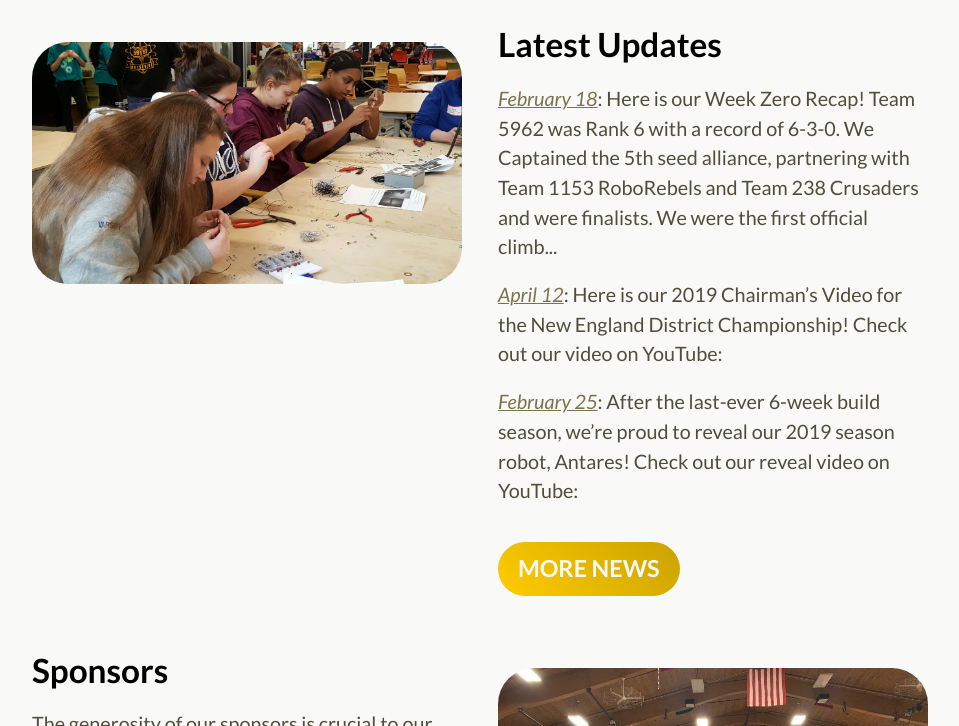
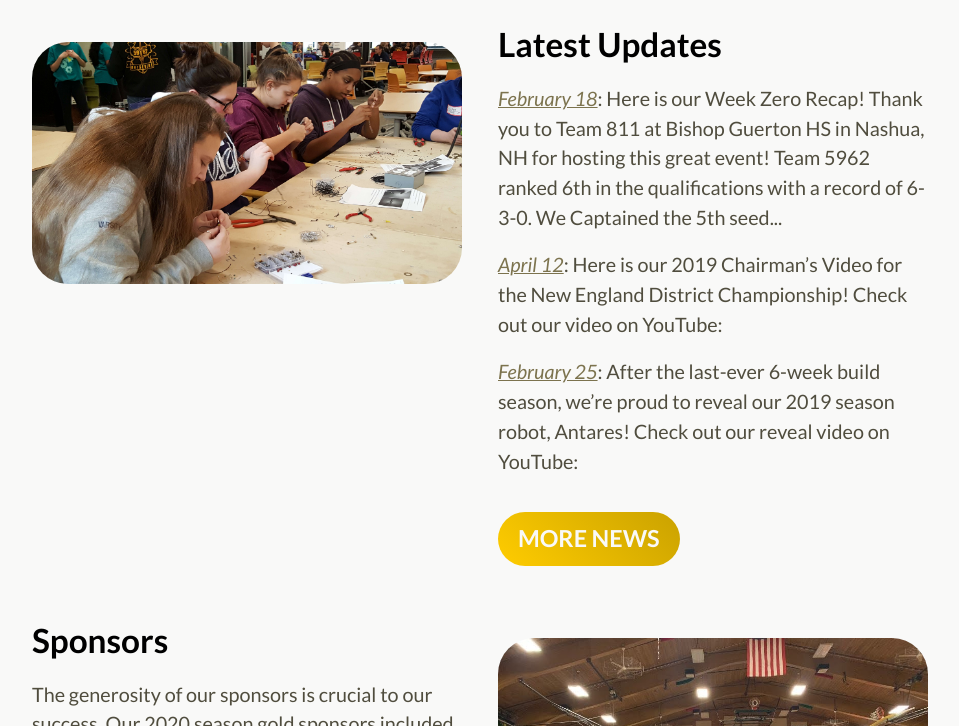
Before and after one commit to perSEVERE-5962/frc5962, a Jekyll site: the page built from index.html, in a window 1280 px wide and 900 px high, scrolled down 944 px, cut to the strip 174-900 px from the top of the window. Shown: the whole strip, without its empty margins (160-1119 px from the left). Built offline with Jekyll 4.4.1, drawn with Linux system fonts in a browser that asks for light colours.

Commit message:
Updated Week Zero Recap

```diff
--- a/_posts/2020-02-18-week-zero-recap.markdown
+++ b/_posts/2020-02-18-week-zero-recap.markdown
@@ -3,6 +3,8 @@ title: Week Zero Recap
 date: 2020-02-18 15:00:00 Z
 ---
 
-Here is our Week Zero Recap! Team 5962 was Rank 6 with a record of 6-3-0. We Captained the 5th seed alliance, partnering with Team 1153 RoboRebels and Team 238 Crusaders and were finalists. We were the first official climb of the 2020 season. Check out our video on YouTube:
+Here is our Week Zero Recap! <br>
+Thank you to Team 811 at Bishop Guerton HS in Nashua, NH for hosting this great event!<br>
+Team 5962 ranked 6th in the qualifications with a record of 6-3-0. We Captained the 5th seed alliance, partnering with Team 1153 RoboRebels and Team 238 Crusaders, and were finalists. We were the first official climb of the 2020 season. Check out our video on YouTube:
 
 <iframe width="560" height="315" src="https://www.youtube.com/embed/kipbqwNAUQA" frameborder="0" allow="accelerometer; autoplay; encrypted-media; gyroscope; picture-in-picture" allowfullscreen></iframe>
```
